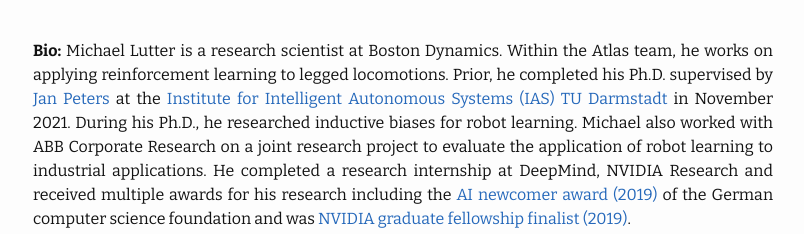
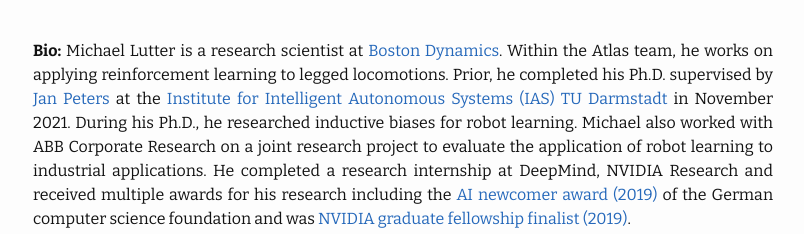
Before and after one commit to milutter/milutter.github.io, a Jekyll site: the page built from index.md, in a window 1280 px wide. Shown: the part 555-789 px from the top of the page, without its empty margins (237-1041 px from the left). Built offline with Jekyll 4.4.1, drawn with Linux system fonts in a browser that asks for light colours; emoji names are drawn with the system emoji font; part of the change alters nothing that is shown.

Commit message:
added link

```diff
--- a/index.md
+++ b/index.md
@@ -23,7 +23,7 @@ permalink: /
 </table>
 <br>
 <p style='text-align: justify;'>
-<b>Bio:</b> Michael Lutter is a research scientist at Boston Dynamics. Within the Atlas team, he works on applying
+<b>Bio:</b> Michael Lutter is a research scientist at <a href="https://www.bostondynamics.com/">Boston Dynamics</a>. Within the Atlas team, he works on applying
 reinforcement learning to legged locomotions. Prior, he completed his Ph.D. supervised by <a href="https://www.ias.informatik.tu-darmstadt.de/Team/JanPeters">Jan Peters</a>
 at the <a href="https://www.ias.informatik.tu-darmstadt.de/">Institute for Intelligent
 Autonomous Systems (IAS) TU Darmstadt</a> in November 2021. During his Ph.D., he researched inductive biases for robot
```
